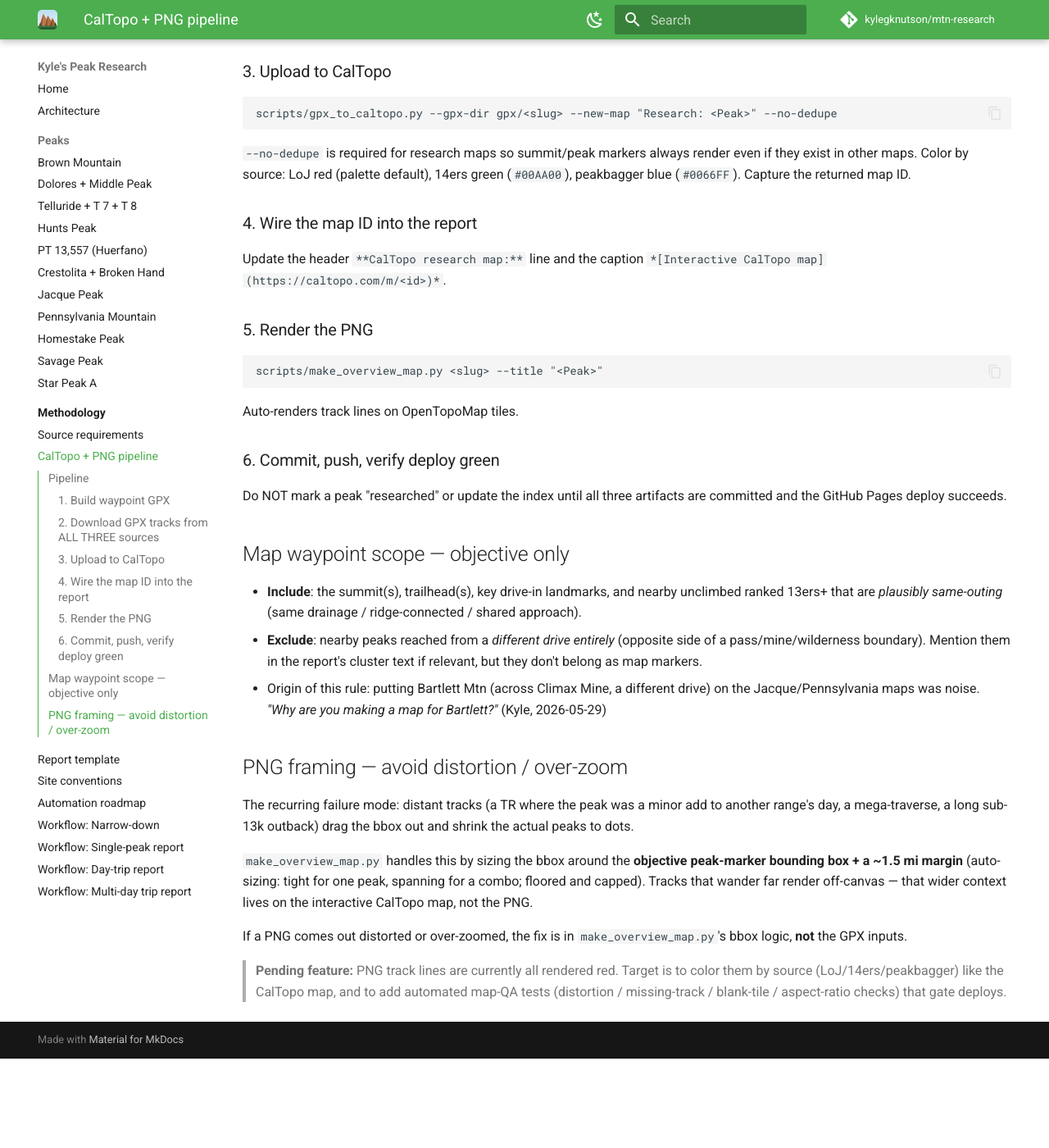
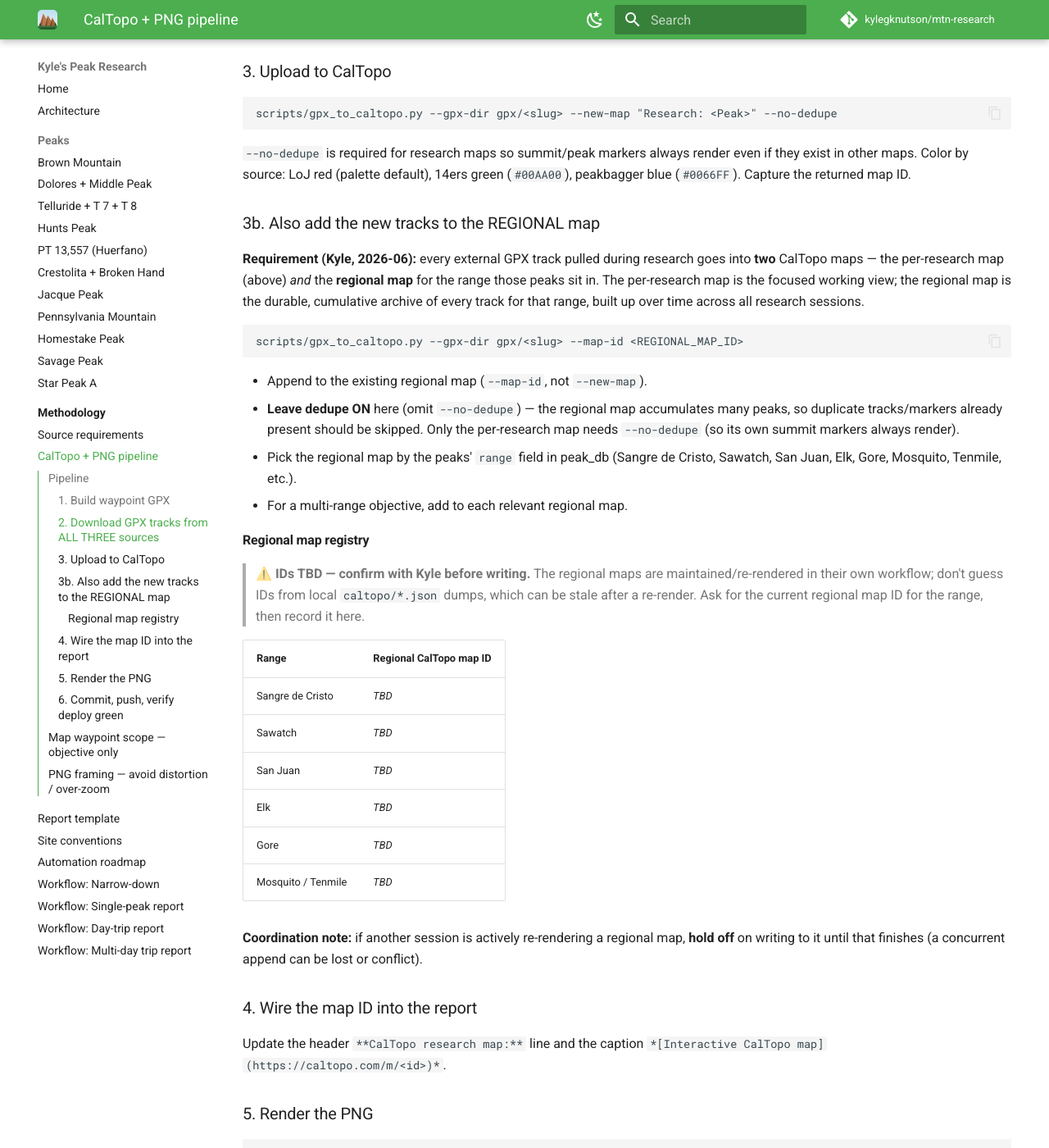
Before and after one commit to kylegknutson/mtn-research, an MkDocs documentation site: the page built from docs/methodology/caltopo-pipeline.md, in a window 1280 px wide and 1400 px high, scrolled down 957 px. Shown: the whole window at 82% size. Built offline with MkDocs 1.6.1 and Material for MkDocs 9.7.7, drawn with Linux system fonts in a browser that asks for light colours; comment, search, counter and statistics services are not loaded; before the commit the page ends 2248 px from its top, so only the background shows below that.

Commit message:
Require new GPX tracks be added to the regional map too
New rule (Kyle, 2026-06): every external GPX track pulled during
research goes into TWO CalTopo maps — the per-research working map AND
the durable regional map for the range those peaks sit in. The regional
map is the cumulative archive of all tracks for that range.

- Append to regional with --map-id (not --new-map), dedupe LEFT ON
  (only the per-research map needs --no-dedupe)
- Pick the regional map by peak_db `range`
- Regional map IDs left TBD with a registry table — confirm with Kyle,
  don't guess from local caltopo/*.json dumps (stale after re-renders)
- Coordination note: hold off writing to a regional map while another
  session is re-rendering it

Pending follow-up (deferred until regional re-render finishes): verify
all 21 Crestolita + Broken Hand tracks are in the Sangre de Cristo
regional map.

````diff
--- a/docs/methodology/caltopo-pipeline.md
+++ b/docs/methodology/caltopo-pipeline.md
@@ -34,6 +34,32 @@ scripts/gpx_to_caltopo.py --gpx-dir gpx/<slug> --new-map "Research: <Peak>" --no
 ```
 `--no-dedupe` is required for research maps so summit/peak markers always render even if they exist in other maps. Color by source: LoJ red (palette default), 14ers green (`#00AA00`), peakbagger blue (`#0066FF`). Capture the returned map ID.
 
+### 3b. Also add the new tracks to the REGIONAL map
+**Requirement (Kyle, 2026-06):** every external GPX track pulled during research goes into **two** CalTopo maps — the per-research map (above) *and* the **regional map** for the range those peaks sit in. The per-research map is the focused working view; the regional map is the durable, cumulative archive of every track for that range, built up over time across all research sessions.
+
+```
+scripts/gpx_to_caltopo.py --gpx-dir gpx/<slug> --map-id <REGIONAL_MAP_ID>
+```
+
+- Append to the existing regional map (`--map-id`, not `--new-map`).
+- **Leave dedupe ON** here (omit `--no-dedupe`) — the regional map accumulates many peaks, so duplicate tracks/markers already present should be skipped. Only the per-research map needs `--no-dedupe` (so its own summit markers always render).
+- Pick the regional map by the peaks' `range` field in peak_db (Sangre de Cristo, Sawatch, San Juan, Elk, Gore, Mosquito, Tenmile, etc.).
+- For a multi-range objective, add to each relevant regional map.
+
+#### Regional map registry
+> ⚠️ **IDs TBD — confirm with Kyle before writing.** The regional maps are maintained/re-rendered in their own workflow; don't guess IDs from local `caltopo/*.json` dumps, which can be stale after a re-render. Ask for the current regional map ID for the range, then record it here.
+
+| Range | Regional CalTopo map ID |
+|---|---|
+| Sangre de Cristo | _TBD_ |
+| Sawatch | _TBD_ |
+| San Juan | _TBD_ |
+| Elk | _TBD_ |
+| Gore | _TBD_ |
+| Mosquito / Tenmile | _TBD_ |
+
+**Coordination note:** if another session is actively re-rendering a regional map, **hold off** on writing to it until that finishes (a concurrent append can be lost or conflict).
+
 ### 4. Wire the map ID into the report
 Update the header `**CalTopo research map:**` line and the caption `*[Interactive CalTopo map](https://caltopo.com/m/<id>)*`.
 
````
